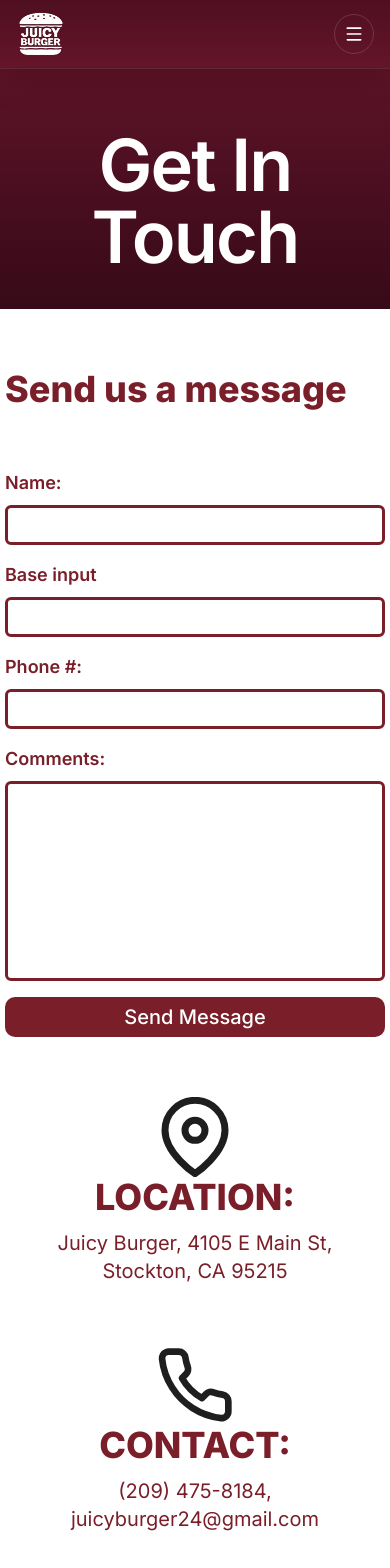
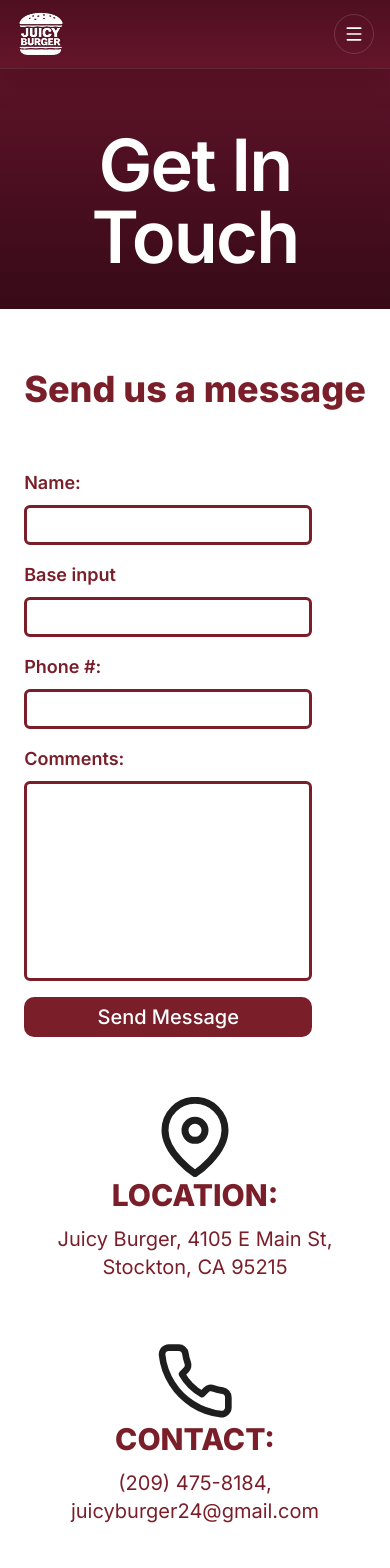
Before and after one commit to Lu3kyy/bizredesign, a Next.js app: page /pages/contact in a window 390 px wide. Shown: the top 1568 px of the page. Built offline with nearby package versions, Linux system fonts and the light colour scheme.

Commit message:
Contact page responsiveness implemented!

```diff
--- a/components/BottomFooter.tsx
+++ b/components/BottomFooter.tsx
@@ -3,7 +3,7 @@ import React from "react";
 const BottomFooter = () => {
   return (
     <footer className="bg-[linear-gradient(180deg,#571126_0%,#360a18_100%)] text-white">
-      <div className="mx-auto grid max-w-7xl gap-10 px-8 py-10 sm:px-10 md:grid-cols-3 md:px-12">
+      <div className="grid max-w-7xl gap-10 px-8 py-10 sm:px-10 mx-auto text-center md:text-left md:grid-cols-3 md:px-12">
         <div>
           <h2 className="font-heading text-3xl tracking-tight">Location</h2>
           <div className="mt-3 space-y-1 text-sm leading-5 text-white/78">
@@ -22,9 +22,7 @@ const BottomFooter = () => {
         </div>
 
         <div>
-          <h2 className="font-heading text-3xl tracking-tight">
-            Business Hours
-          </h2>
+          <h2 className="font-heading text-3xl tracking-tight">Business Hours</h2>
           <div className="mt-3 space-y-1 text-sm leading-5 text-white/78">
             <p>Operate: 8:00 pm</p>
             <p>10:00 am - 19:00 pm</p>
--- a/components/ContactContent.tsx
+++ b/components/ContactContent.tsx
@@ -2,18 +2,18 @@ import Image from 'next/image'
 import { Button, Label } from 'flowbite-react'
 import React from 'react'
 
-const fieldClassName = 'border-[#7A1F2A]! border-3 rounded-sm h-10 w-95'
+const fieldClassName = 'border-[#7A1F2A]! border-3 rounded-sm h-10 w-[18rem] sm:w-95'
 const fieldLabelClassName = 'text-[#7A1F2A]! font-semibold text-lg'
-const fieldHeadingClassName = 'text-[#7A1F2A]! text-4xl font-extrabold pb-3'
+const fieldHeadingClassName = 'text-[#7A1F2A]! text-3xl sm:text-4xl font-extrabold pb-3'
 
 const ContactContent = () => {
     return (
         <div className='bg-white grid grid-cols-1 md:grid-cols-2 min-h-[60vh] pb-20'>
-                <div className='flex flex-col justify-center items-center '>
+            <div className='flex flex-col justify-center items-center'>
                 <div>
 
-                        <h2 className='text-[#7A1F2A] text-4xl font-extrabold py-15'>Send us a message</h2>
-                        <div className="flex max-w-md flex-col gap-4 text-[#7A1F2A]">
+                    <h2 className='text-[#7A1F2A] text-4xl font-extrabold py-15 px-4'>Send us a message</h2>
+                    <div className="flex max-w-[20rem] sm:max-w-md flex-col px-4 sm:px-0 gap-4 justify-center text-[#7A1F2A] ">
                         <div>
                             <div className="mb-2 block">
                                 <Label className={fieldLabelClassName} htmlFor="Name">Name:</Label>
@@ -36,7 +36,7 @@ const ContactContent = () => {
                             <div className="mb-2 block">
                                 <Label className={fieldLabelClassName} htmlFor="comments">Comments:</Label>
                             </div>
-                                <input className='border-[#7A1F2A]! bg-white! border-3 rounded-sm h-50 w-95' id="comments" type="text" />
+                            <input className='border-[#7A1F2A]! bg-white! border-3 rounded-sm h-50 w-[18rem] sm:w-95' id="comments" type="text" />
                         </div>
                         <Button className='bg-[#7A1F2A]! text-xl'>Send Message</Button>
                     </div>
```
Lines whose indentation alone changed are shown as unchanged.
